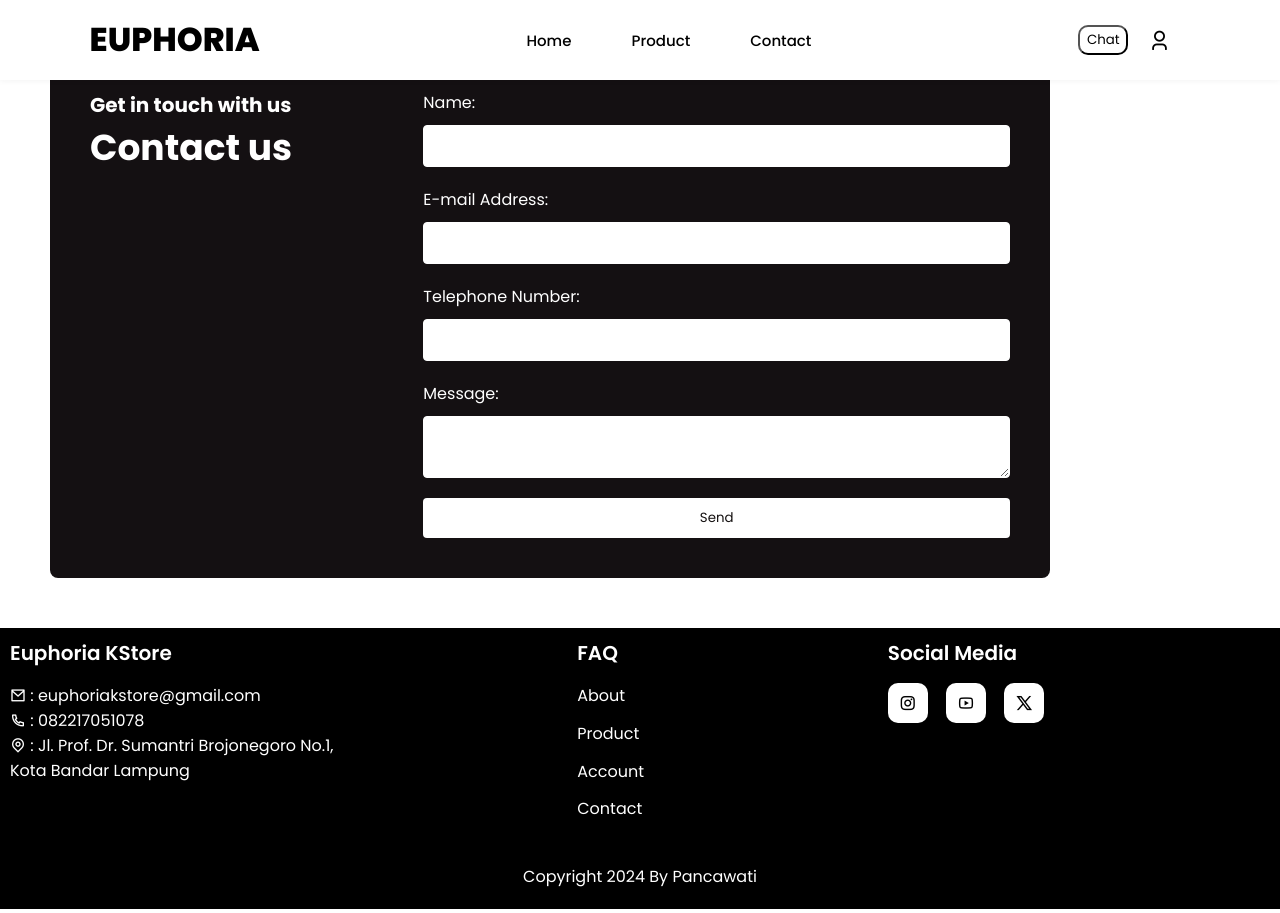
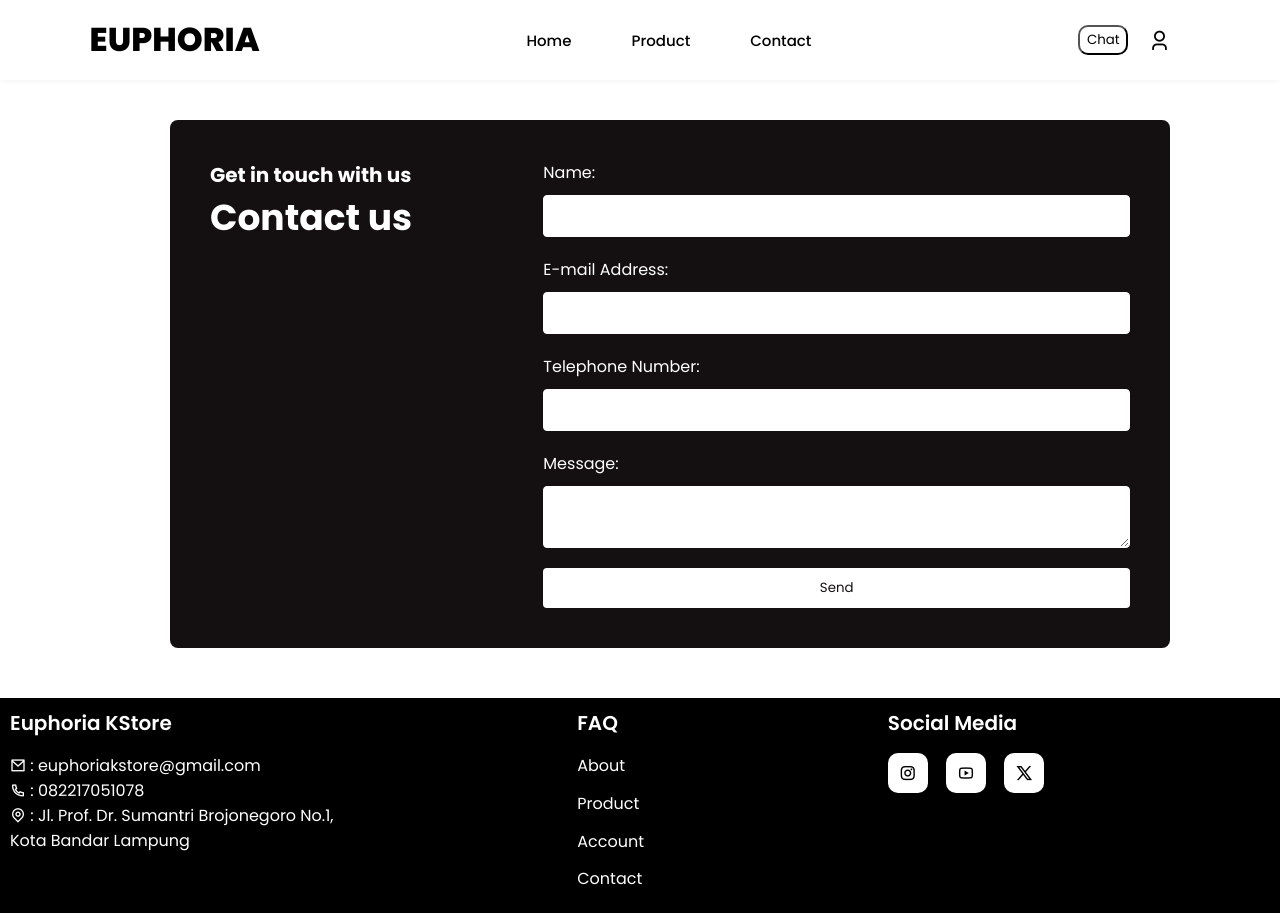
Before and after one commit to YunnisaDiahPratiwi/Web-Teori, a PHP site: page /kontak.html in a window 1280 px wide. Shown: the top 913 px of the page. Run offline with PHP 8.4, Linux system fonts and the light colour scheme.

Commit message:
kontak up

```diff
--- a/Styles.css
+++ b/Styles.css
@@ -151,6 +151,7 @@
 .container {
     max-width: 1000px;
     margin:  50px;
+    margin-left: 100px;
     padding: 10px;
     background-color: #000000;
 }
@@ -168,6 +169,7 @@
     background-color: #141012;
     padding: 40px;
     border-radius: 8px;
+    margin-left: 20px;
 }
 
 .form-container {
--- a/kontak.html
+++ b/kontak.html
@@ -43,7 +43,7 @@
         </div>
     </header>
 
-    <main class="container mx-auto py-8 contact-form">
+    <main class="container mx-auto py-8 contact-form" style="margin-top: 120px; margin-left: 170px;">
         <div class="form-container">
             <div class="form-left">
                 <h3>Get in touch with us</h3>
```
